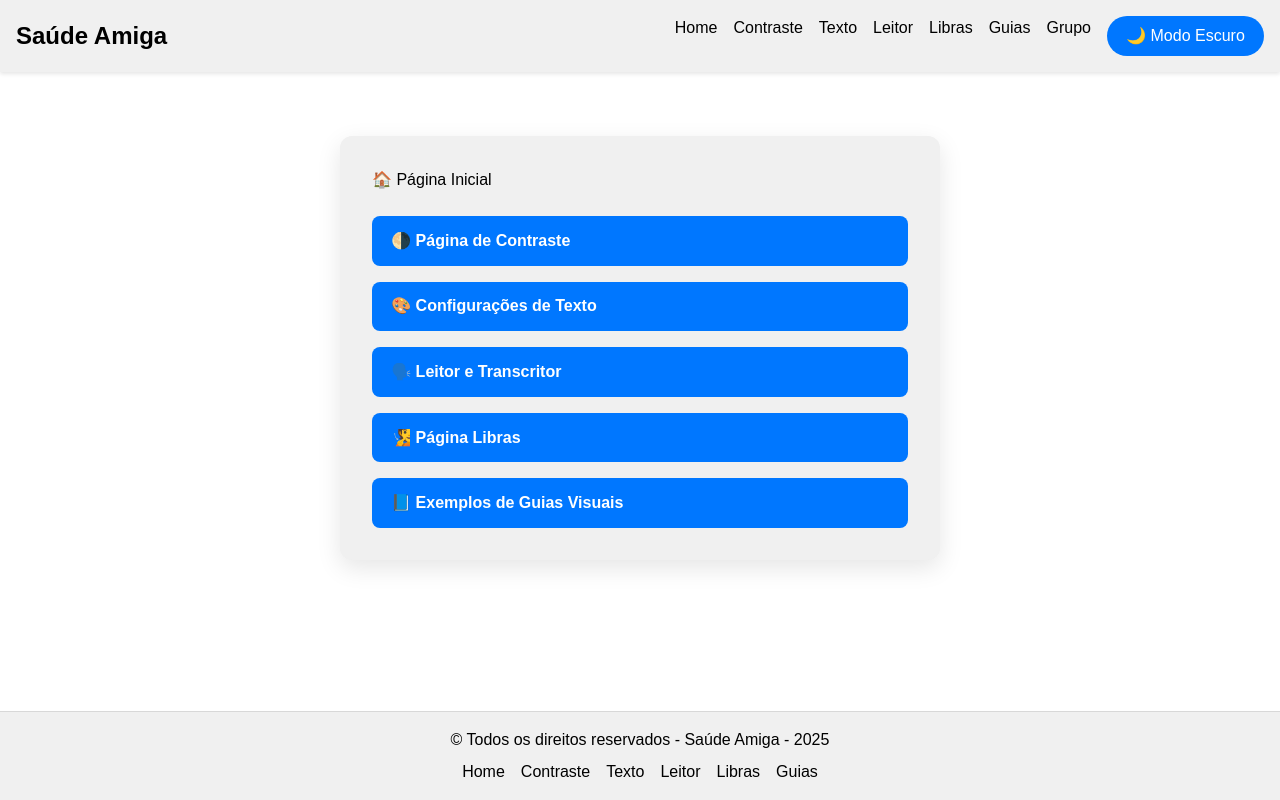
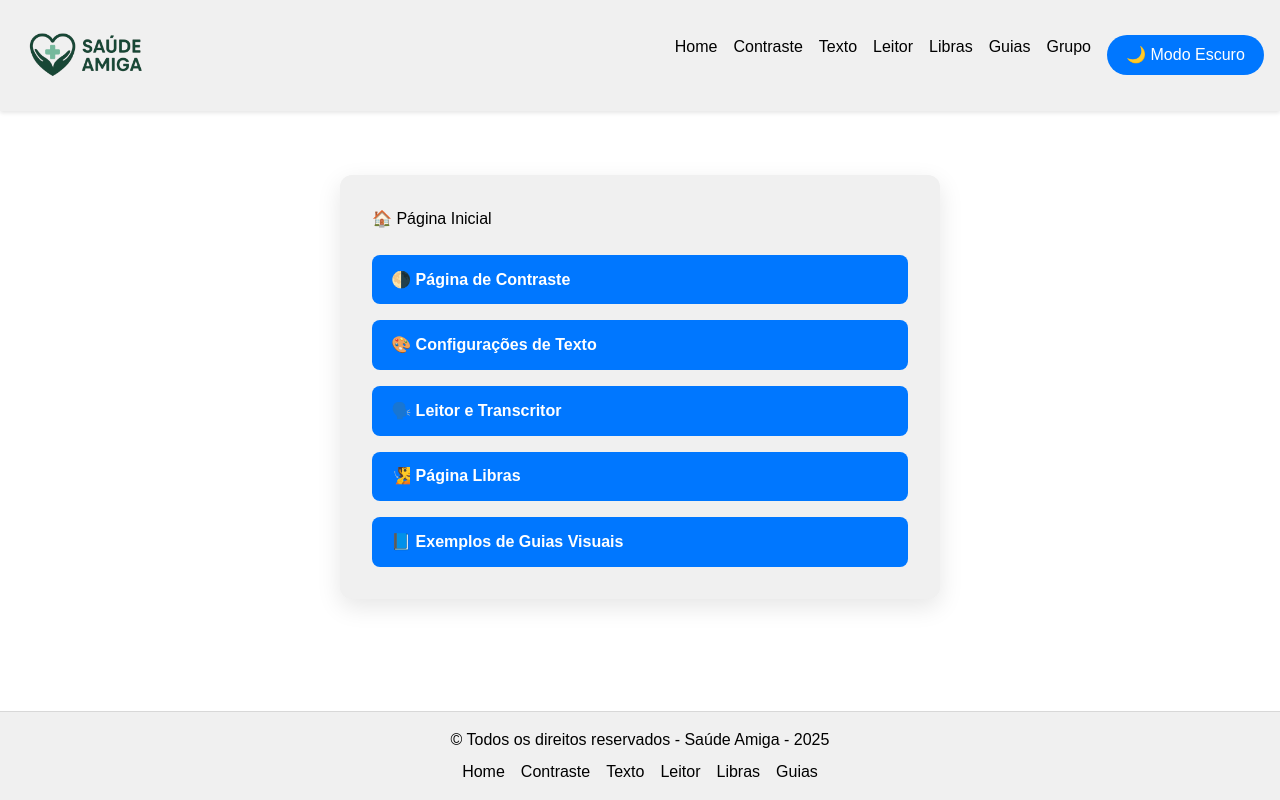
Before and after one commit to saude-amiga/saude-amiga-next, a React (Vite) app: page / in a window 1280 px wide. Built offline with nearby package versions, Linux system fonts and the light colour scheme.

Commit message:
feat(Header): adicionando logo do projeto

```diff
--- a/src/components/Header/Header.tsx
+++ b/src/components/Header/Header.tsx
@@ -1,6 +1,7 @@
 import { Link } from "react-router-dom";
 import { useState } from "react";
 import { useTheme } from "../../contexts/ThemeContext";
+import logo_saude from "../../img/icones/logo-saude-amiga.png"
 
 export default function Header() {
     const [menuOpen, setMenuOpen] = useState(false);
@@ -9,7 +10,7 @@ export default function Header() {
     return (
         <header className="header">
             <div className="header-container">
-                <h1 className="logo">Saúde Amiga</h1>
+                <img src={logo_saude} alt="Logo da Saúde Amiga" className="w-35 h-auto" />
 
                 <button
                     className="menu-toggle"
```
Also changed, not shown: src/img/icones/logo-saude-amiga.png (added).
